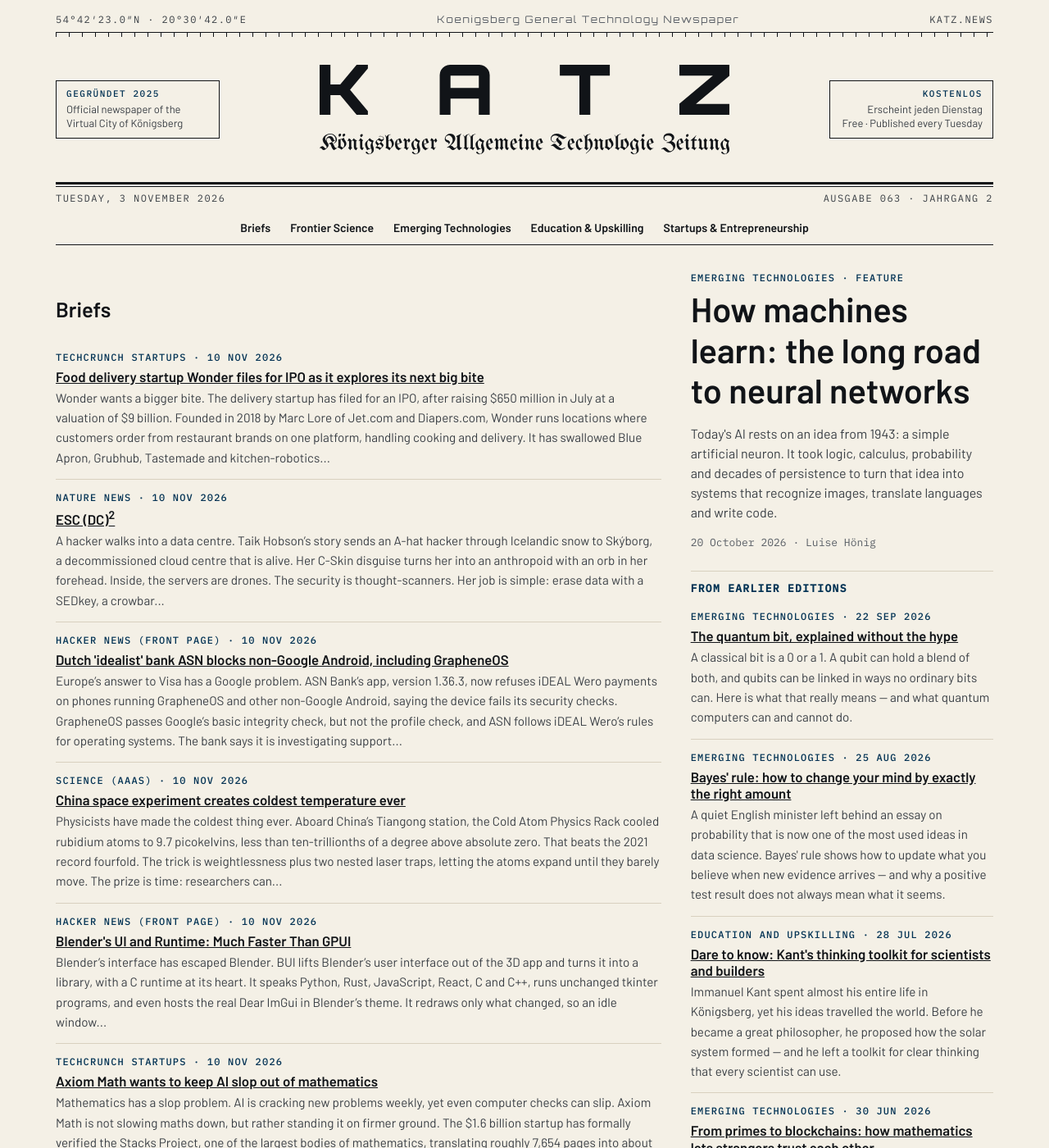
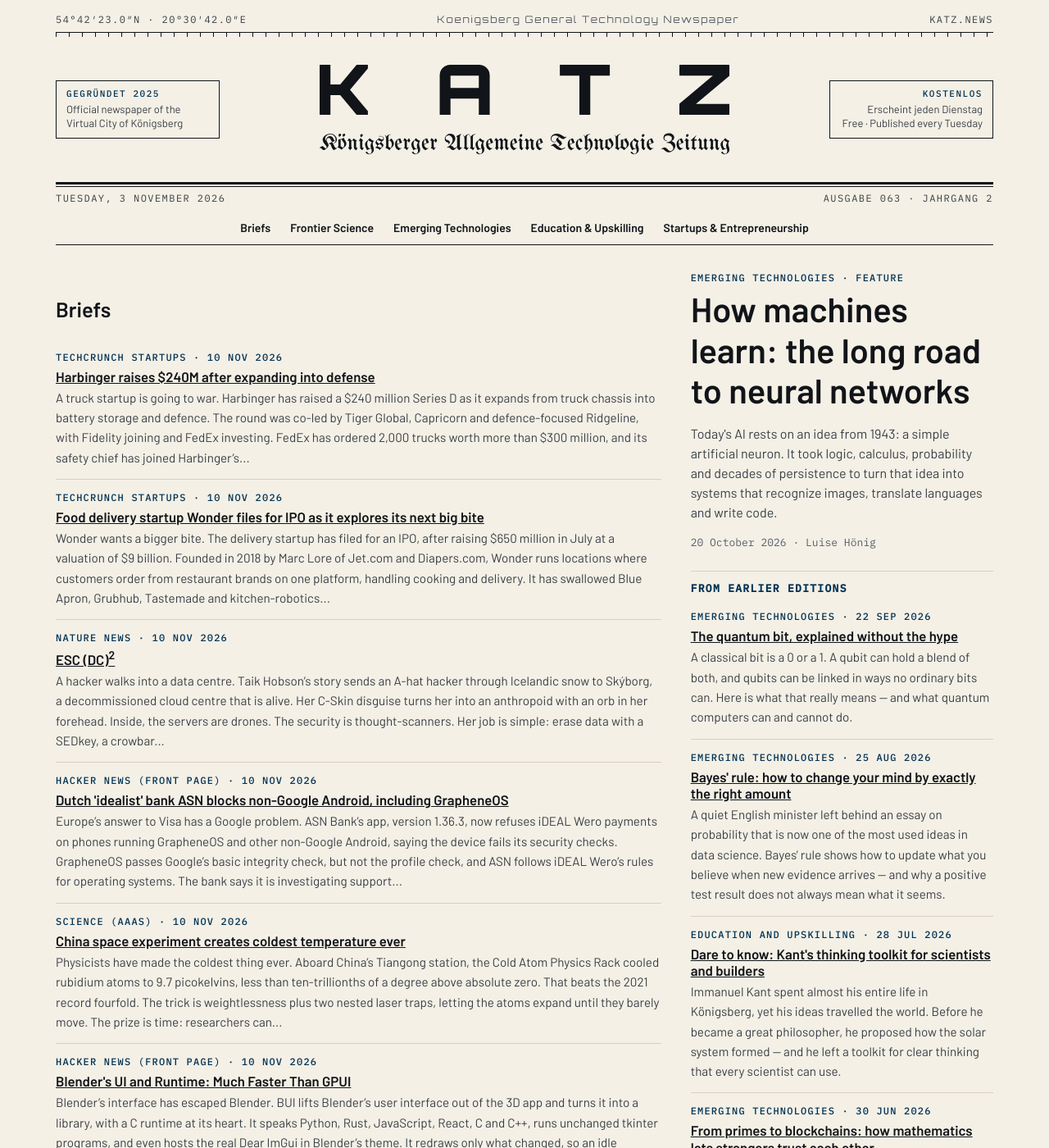
Before and after one commit to katz-news/katz.news, a Jekyll site: the page built from index.html, in a window 1280 px wide and 1400 px high. Shown: the whole window at 82% size. Built offline with Jekyll 4.4.1, drawn with Linux system fonts in a browser that asks for light colours; some of the changed text lies outside the part shown.

Commit message:
Publish 2026-11-06

```diff
--- a/_data/build.yml
+++ b/_data/build.yml
@@ -1 +1 @@
-published_at: 2026-11-06T15:36:44Z
+published_at: 2026-11-06T15:37:52Z
--- /dev/null
+++ b/_posts/briefs/2026-11-06-harbinger-raises-240m-after-expanding-into-defense.md
@@ -0,0 +1,9 @@
+---
+published: true
+title: Harbinger raises $240M after expanding into defense
+date: 2026-11-10
+section: entrepreneurship
+source_name: TechCrunch Startups
+source_url: https://techcrunch.com/2026/11/05/harbinger-raises-240m-after-expanding-into-defense/
+---
+A truck startup is going to war. Harbinger has raised a $240 million Series D as it expands from truck chassis into battery storage and defence. The round was co-led by Tiger Global, Capricorn and defence-focused Ridgeline, with Fidelity joining and FedEx investing. FedEx has ordered 2,000 trucks worth more than $300 million, and its safety chief has joined Harbinger’s board. Founded in 2022 by former Canoo and QuantumScape staff, the firm has bought autonomy startup Phantom AI and revealed a hybrid platform for the military. The verdict is heavily Harbinger: the road to an IPO runs through the battlefield.
```
